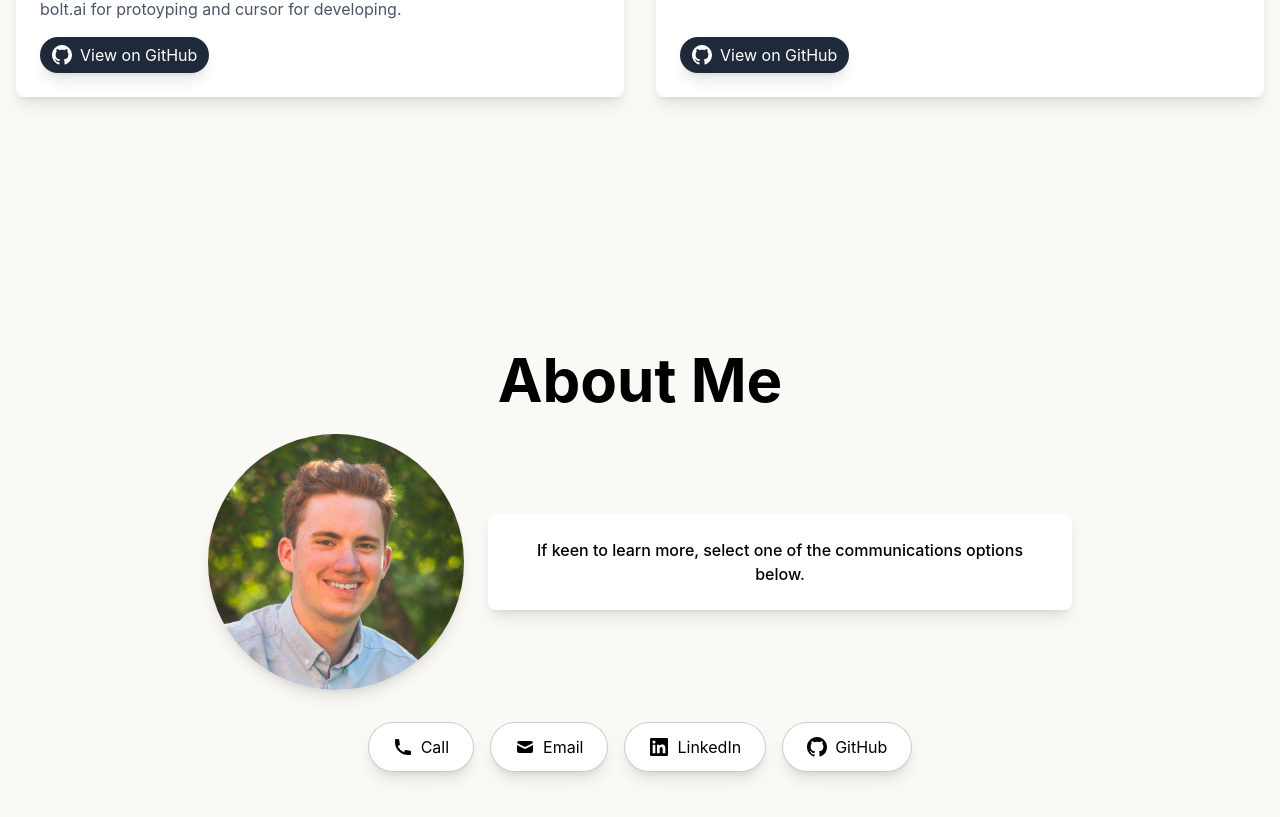
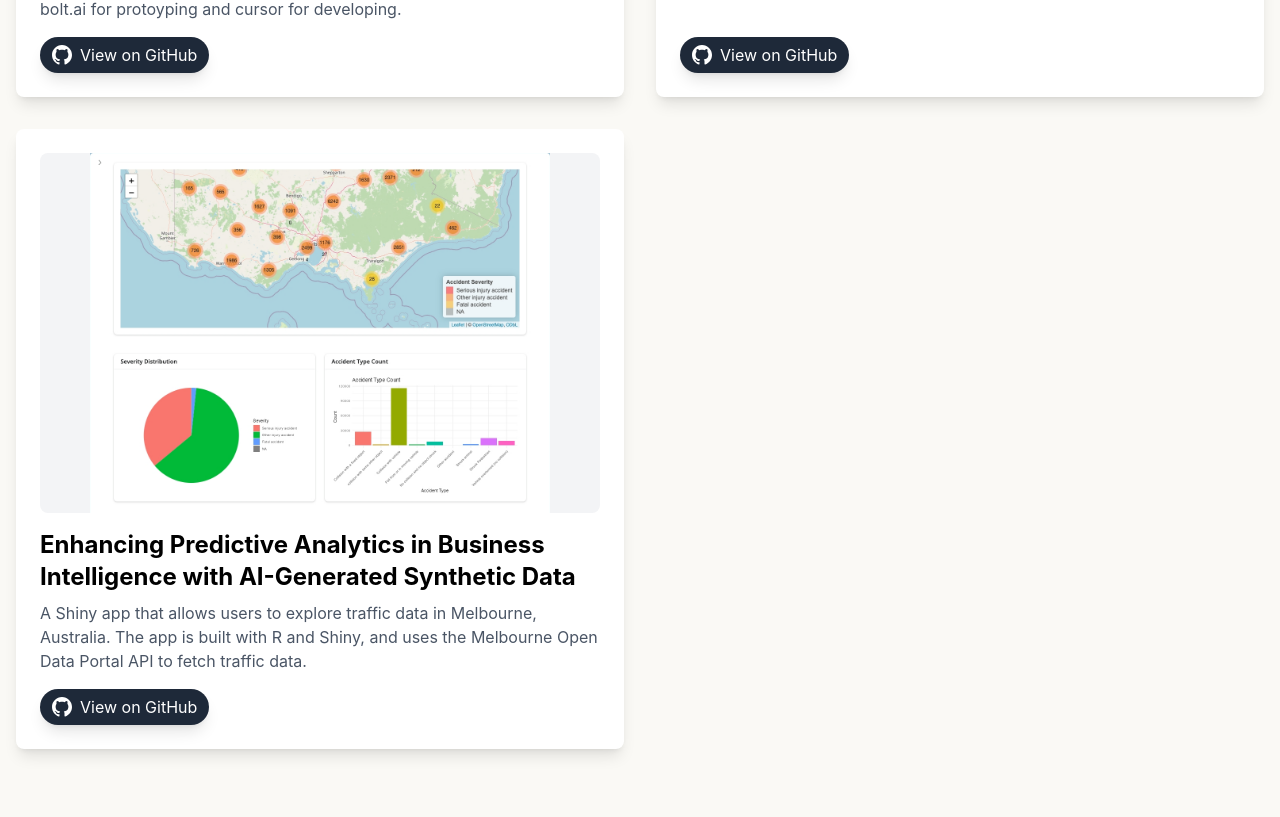
Before and after one commit to marcuse418/marcus_portfolio, a React (Vite) app: page / in a window 1280 px wide. Shown: the part 1539-2356 px from the top of the page. Built offline with nearby package versions, Linux system fonts and the light colour scheme; a web font is replaced by a local one.

Commit message:
Add new project entry for AI-Generated Synthetic Data Shiny app in Projects section

```diff
--- a/src/components/sections/Projects.jsx
+++ b/src/components/sections/Projects.jsx
@@ -12,6 +12,13 @@ export const Projects = () => {
         },
         {
             title: "Melbourne Traffic Shiny App",
+            description: "A Shiny app that allows users to explore traffic data in Melbourne, Australia. The app is built with R and Shiny, and uses the Melbourne Open Data Portal API to fetch traffic data.",
+            imageUrl: "/marcus_portfolio/melb_shiny_app_2.png",
+            githubUrl: "https://github.com/marcuse418/melb-traffic-shiny-app",
+            imageFit: "contain"
+        },
+        {
+            title: "Enhancing Predictive Analytics in Business Intelligence with AI-Generated Synthetic Data",
             description: "A Shiny app that allows users to explore traffic data in Melbourne, Australia. The app is built with R and Shiny, and uses the Melbourne Open Data Portal API to fetch traffic data.",
             imageUrl: "/marcus_portfolio/melb_shiny_app_2.png",
             githubUrl: "https://github.com/marcuse418/melb-traffic-shiny-app",
```
